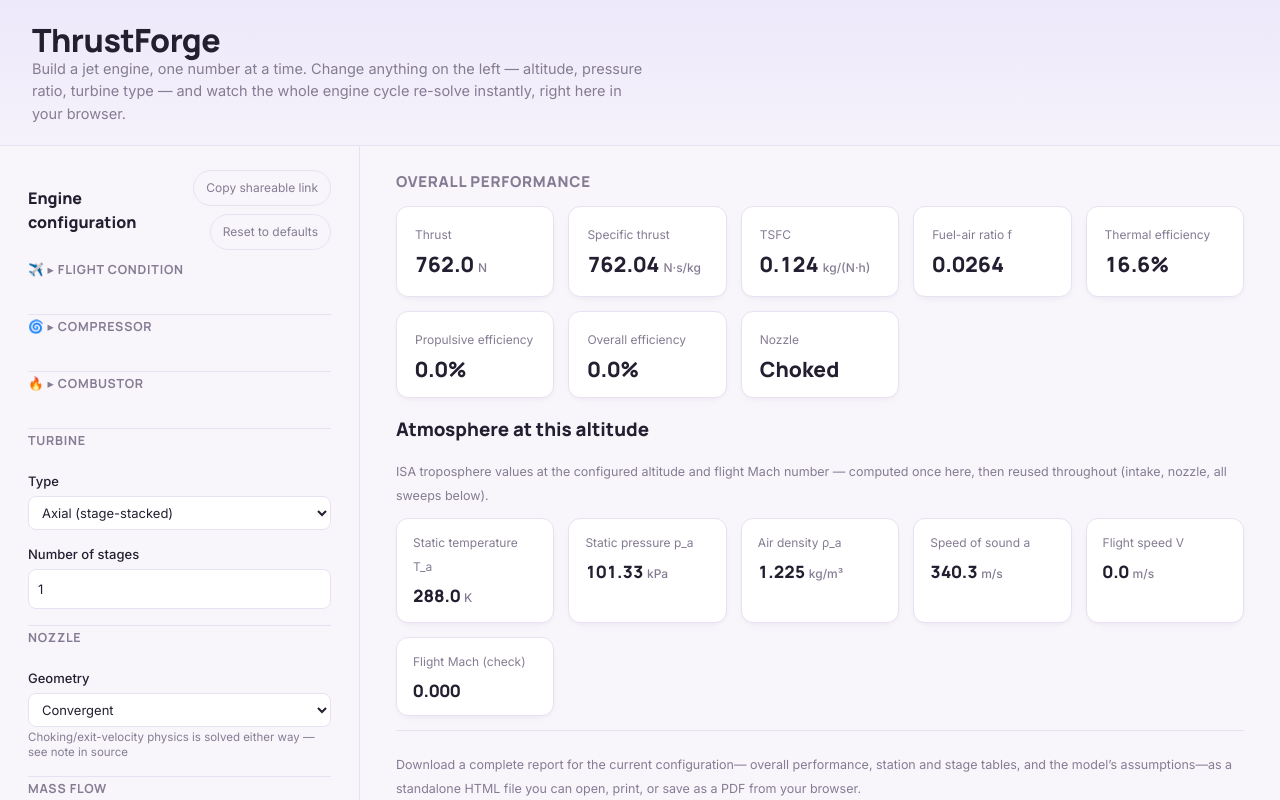
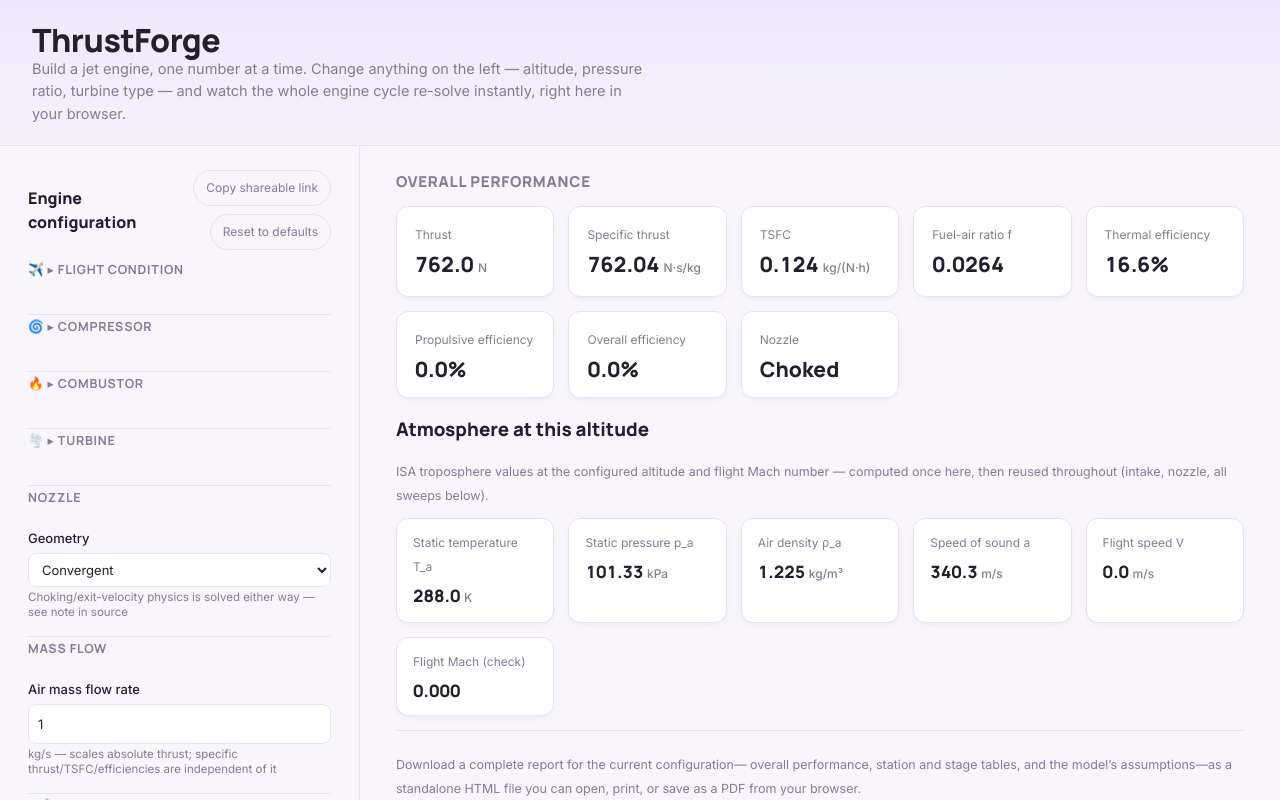
Before and after one commit to falgunitripathi/aeropropsim, a React (Vite) app in the folder web/: page / in a window 1280 px wide. Shown: the top 800 px of the page. Built offline with nearby package versions, Linux system fonts and the light colour scheme.

Commit message:
Update TurbineSection.jsx

```diff
--- a/web/src/components/TurbineSection.jsx
+++ b/web/src/components/TurbineSection.jsx
@@ -1,3 +1,4 @@
+import { useState } from "react";
 import NumberField from "./NumberField.jsx";
 import SelectField from "./SelectField.jsx";
 
@@ -9,12 +10,21 @@
  * axial vs. radial only changes how many stages are used to reach that
  * expansion (see engine.js module docstring). Radial turbines are
  * single-stage only, per the source's own design guidance (§6.2).
+ *
+ * Collapsed by default — click the legend to open it.
  */
 export default function TurbineSection({ config, onChange }) {
+  const [open, setOpen] = useState(false);
   const isAxial = config.turbine_type === "axial";
   return (
     <fieldset className="config-section">
-      <legend>Turbine</legend>
+      <legend>
+        <button type="button" className="disclosure" onClick={() => setOpen(!open)}>
+          {open ? "▾" : "▸"} Turbine
+        </button>
+      </legend>
+      {open && (
+        <>
           <SelectField
             label="Type"
             value={config.turbine_type}
@@ -37,6 +47,8 @@
             disabled={!isAxial}
             hint={!isAxial ? "radial turbines are single-stage only (§6.2)" : undefined}
           />
+        </>
+      )}
     </fieldset>
   );
 }
```
Lines whose indentation alone changed are shown as unchanged.
